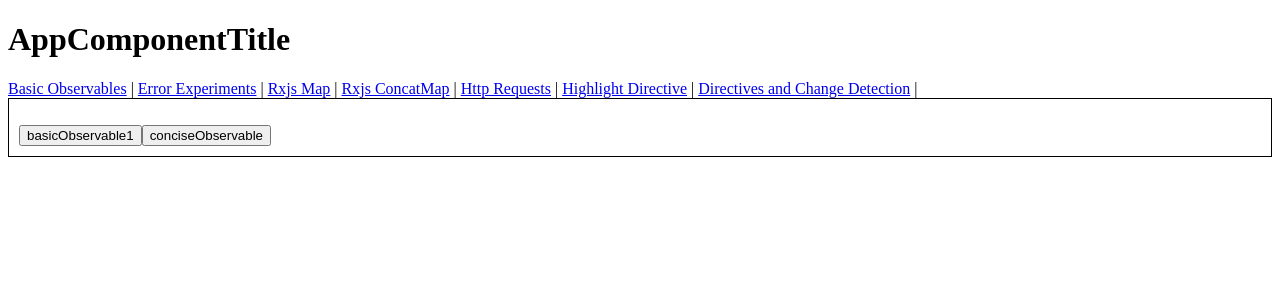
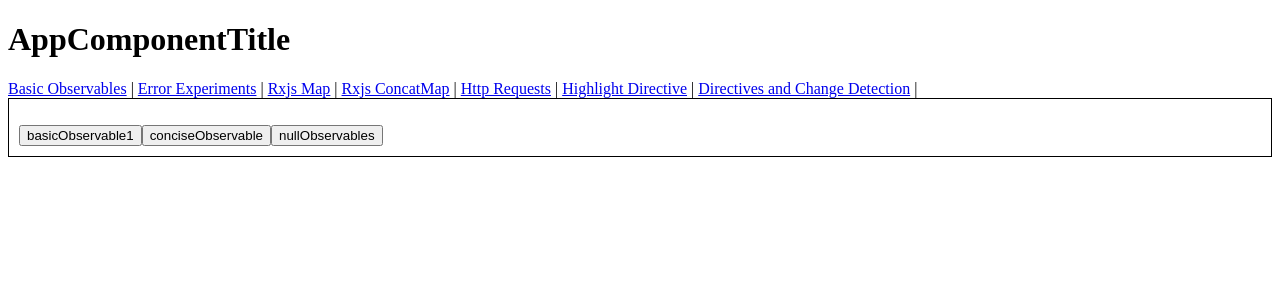
Before and after one commit to costin-branzas/angular-experiments-3, an Angular app: page /rxjs/basic-observables in a window 1280 px wide. Shown: the top 300 px of the page. Built offline with nearby package versions, Linux system fonts and the light colour scheme.

Commit message:
adding null observables experiment

```diff
--- a/src/app/rxjs-module/components/basic-observables.component.ts
+++ b/src/app/rxjs-module/components/basic-observables.component.ts
@@ -10,6 +10,7 @@ import { Observable, Observer, Subscriber } from 'rxjs';
   <p>{{title}}</p>
   <button (click)='basicObservable1()'>basicObservable1</button>
   <button (click)='conciseObservable()'>conciseObservable</button>
+  <button (click)='nullObservables()'>nullObservables</button>
 
   </div>`
 })
@@ -57,6 +58,37 @@ export class BasicObservablesComponent {
     })
   }
 
+  //*************null observables */
+  nullObservables() {
+    console.log("nullObservables");
+    let handlers = {
+      next: (data) => {
+        console.log("Received: ", data);
+      },
+      error: (error) => {
+        console.log("Error: ", error);
+      },
+      complete: () => {
+        console.log("Completed.");
+      }
+    };
+
+    let nullObservable1 = new Observable<void>(subscriber => {
+      subscriber.next(null);
+      subscriber.next(undefined);
+      subscriber.next();
+      subscriber.complete();
+    });
+
+    let nullObservable2 = Observable.of(null);
+
+    nullObservable1.subscribe(handlers);
+
+    nullObservable2.subscribe(handlers);
+
+
+  }
+
 }
 
 //*************part of VERY explicitly defined observable so that it is easy to understand */
```
